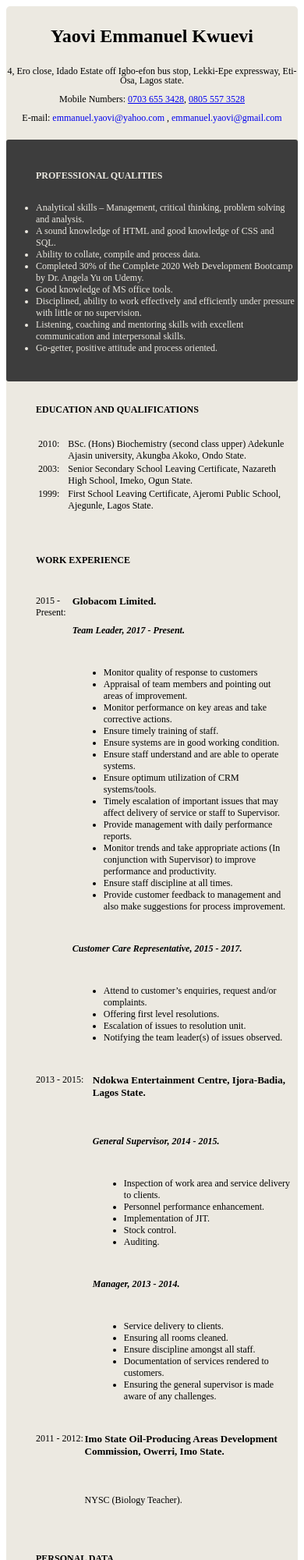
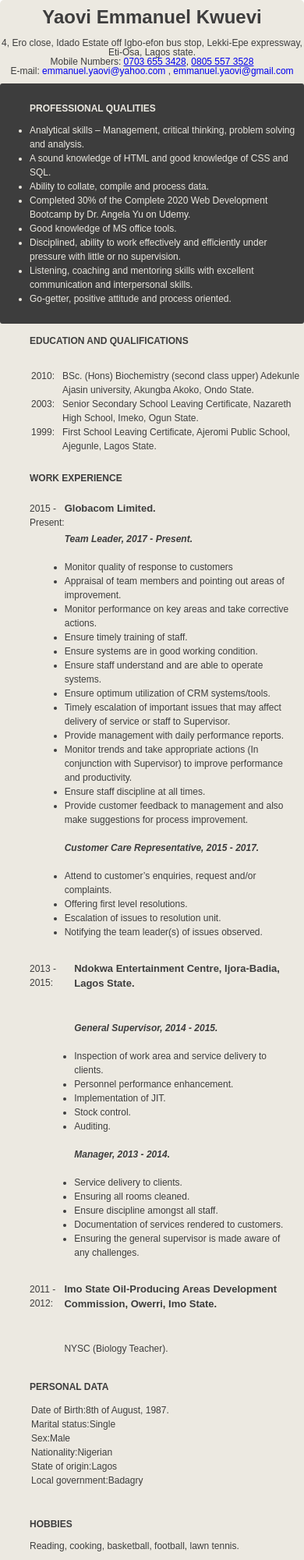
Before and after one commit to spiceemman/cv_zuri, a plain HTML site: page index.html in a window 390 px wide. Shown: the top 2000 px of the page at 78% size. Drawn offline with Linux system fonts and the light colour scheme.

Commit message:
Add files via upload

```diff
--- a/index.css
+++ b/index.css
@@ -1,26 +1,31 @@
-/* *{ */
+*{
 	padding: 0;
 	margin: 0;
 	box-sizing: border-box;;
 }
 
-/* body{ */
-	color: #3D3D3D;
-	margin: 0;
-	padding: 0;
-	font-family:Arial, Helvetica, sans-serif;
-	font-size: 13px;
-	box-sizing: border-box;
-	line-height: 1.5;
+html {
+    width: 100%;
+    overflow-x: hidden;
+    scroll-behavior: smooth;
+    cursor: pointer;
+	position:relative;
 }
 
-html,
 body {
     width: 100%;
     overflow-x: hidden;
     scroll-behavior: smooth;
     cursor: pointer;
-Position:relative;
+	position:relative;
+	font-family:Arial, Helvetica, sans-serif;
+	font-size: 13px;
+	box-sizing: border-box;
+	line-height: 1.5;
+	color: #3D3D3D;
+	margin: 0;
+	padding: 0;
+
 }
 
 .container{
@@ -32,8 +37,6 @@ Position:relative;
 	padding: 50px;
 	border-radius: 5px;
 }
-
-/* Name and contacts */
 
 div h1{
 	margin-bottom: 15px;
@@ -53,7 +56,13 @@ div .p-intro{
 	text-decoration: none;
 }
 
-/* Lists of professional qualities */
+div .p-quality, div .ph4, div .education, div .list-edu, div .experience, div .personal-d, div .hobby, div .ref{
+	padding: 20px 0 5px 35px;
+}
+
+div .list-qua, div .list-exp, div .d-table {
+	padding: 5px 0 20px 35px;
+}
 
 div .p-quality{
 	background-color: #3D3D3D;
@@ -62,33 +71,13 @@ div .p-quality{
 	padding: 20px 0 5px 35px;
 }
 
-div .ph4{
-	padding: 20px 0 5px 35px;
-}
-
-div .list-qua{
-	padding: 5px 0 20px 35px;
-}
-
-/* Education container */
-
-div .education{
-	padding: 20px 0 5px 35px;
-}
-
-div .edu-h4{
+div .edu-h4, div .exp-h4, div .p-data, div .hobb, div .ref-h, div .ref1, div .ref2{
 	padding: 10px 0 5px 35px;
-}
-
-div .list-edu{
-	padding: 5px 0 20px 35px;
 }
 
 div .edu-table{
 	width: 100px;
 }
-
-/* Work experience */
 
 tr {
 	display: flex;
@@ -102,40 +91,8 @@ div .company{
 	padding: 0 0 10px 0;
 }
 
-div .experience{
-	padding: 20px 0 5px 35px;
-}
-
-div .exp-h4{
-	padding: 10px 0 5px 35px;
-}
-
-div .list-exp {
-	padding: 5px 0 20px 35px;
-}
-
 div .exp-table{
 	width: 100px;
-}
-
-div .p-data{
-	padding: 10px 0 5px 35px;
-}
-
-div .personal-d{
-	padding: 20px 0 5px 35px;
-}
-
-div .d-table{
-	padding: 5px 0 20px 35px;
-}
-
-div .hobby{
-	padding: 20px 0 5px 35px;
-}
-
-div .hobb{
-	padding: 10px 0 5px 35px;
 }
 
 div .hobb-p{
@@ -143,23 +100,8 @@ div .hobb-p{
 }
 
 div .ref{
-	padding: 20px 0 5px 35px;
 	display: flex;
 	flex-direction: column;
-}
-
-div .ref-h{
-	padding: 10px 0 5px 35px;
-}
-
-
-div .ref1{
-	padding: 10px 0 5px 35px;
-}
-
-
-div .ref2{
-	padding: 10px 0 5px 35px;
 }
 
 @media only screen and (min-width: 320px) and (max-width:768px){
@@ -167,7 +109,7 @@ div .ref2{
 		padding:0;
 		margin:0;
 		font-size: 12px;
-		/* display: flex; */
+		display: flex;
 		width: 100%;
 	}
 	div .p-intro{
@@ -188,7 +130,7 @@ div .ref2{
 		padding: 3px;
 	}
 
-	div .education{
+	div .education, div .experience, div .list-exp, div .p-data, div .hobby, div .ref{
 		padding: 3px;
 	}
 
@@ -199,10 +141,6 @@ div .ref2{
 	div .edu-school{
 		text-align: left;
 		padding-left: 10px;
-	}
-
-	div .experience{
-		padding: 3px;
 	}
 
 	div .exp-table{
@@ -217,23 +155,6 @@ div .ref2{
 		font-weight: bold;
 		margin: 10px auto;
 		width: 100%;
-		/* display: flex; */
+		display: flex;
 	}
-	div .list-exp {
-		padding: 3px;
-	}
-
-	div .p-data{
-		padding: 3px;
-	}
-
-	div .hobby{
-		padding: 3px;
-	}
-
-	div .ref{
-		padding:3px;
-	}
-
-
 }
```
